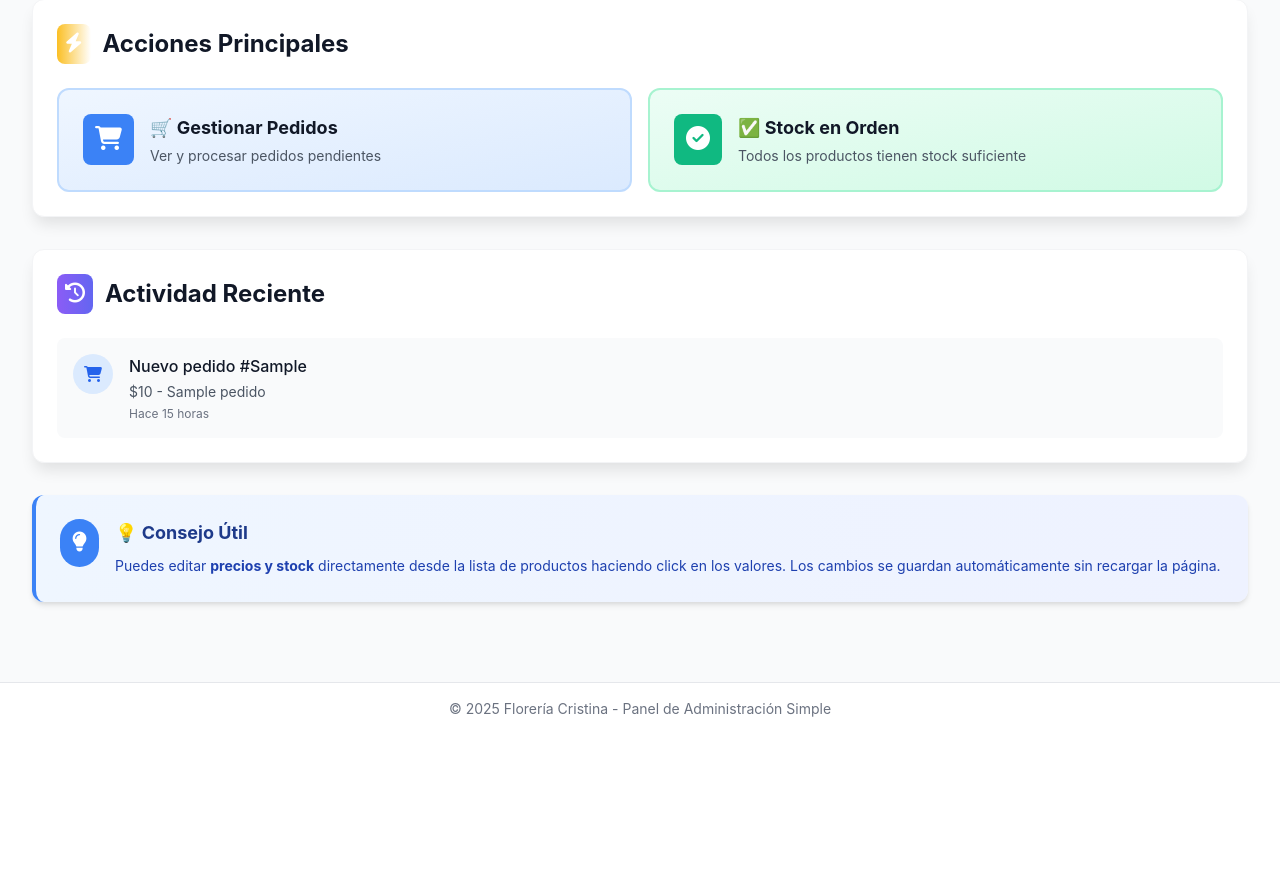
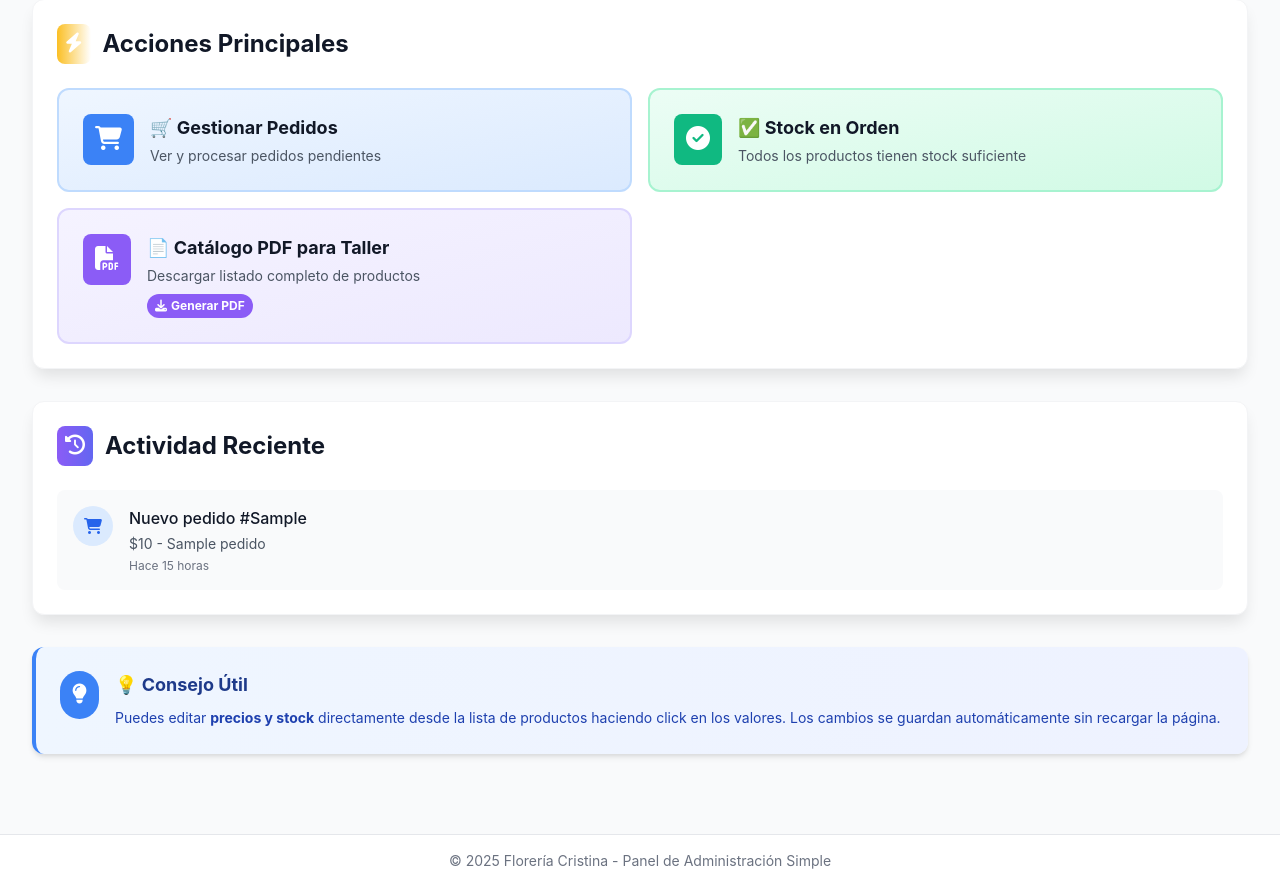
Before and after one commit to mazzuccoda/e-comerce-floreria, a Django app: page /admin-simple/ in a window 1280 px wide. Shown: the part 449-1336 px from the top of the page. Before the commit the page ends 1166 px from the top, so only its background shows below. Run offline with Django 5.2, Linux system fonts and the light colour scheme; a user stored in the database is signed in; tables that the repository leaves empty hold one stand-in row (values such as "Sample post"); parts of the project's set-up code (start-up, migrations or seed data) failed here and were passed over.

Commit message:
feat: Agregar generador de PDF de catálogo de productos para taller

```diff
--- a/admin_simple/templates/admin_simple/dashboard.html
+++ b/admin_simple/templates/admin_simple/dashboard.html
@@ -125,6 +125,23 @@
             </div>
         </div>
         {% endif %}
+
+        <!-- Generar PDF de Catálogo -->
+        <a href="{% url 'admin_simple:catalogo-pdf' %}"
+           class="group relative overflow-hidden bg-gradient-to-br from-purple-50 to-purple-100 hover:from-purple-100 hover:to-purple-200 rounded-xl p-4 sm:p-6 transition-all duration-300 transform hover:-translate-y-1 hover:shadow-lg border-2 border-purple-200">
+            <div class="flex items-start">
+                <div class="bg-purple-500 rounded-lg p-2.5 sm:p-3 group-hover:scale-110 transition-transform duration-300">
+                    <i class="fas fa-file-pdf text-white text-xl sm:text-2xl"></i>
+                </div>
+                <div class="ml-3 sm:ml-4 flex-1">
+                    <p class="font-bold text-gray-900 text-base sm:text-lg">📄 Catálogo PDF para Taller</p>
+                    <p class="text-xs sm:text-sm text-gray-600 mt-1">Descargar listado completo de productos</p>
+                    <div class="mt-2 inline-flex items-center px-2 py-1 bg-purple-500 text-white text-xs font-bold rounded-full">
+                        <i class="fas fa-download mr-1"></i> Generar PDF
+                    </div>
+                </div>
+            </div>
+        </a>
     </div>
 </div>
 
--- a/admin_simple/urls.py
+++ b/admin_simple/urls.py
@@ -15,6 +15,7 @@ urlpatterns = [
     path('productos/<int:pk>/toggle/', views.producto_toggle, name='producto-toggle'),
     path('productos/<int:pk>/toggle-destacado/', views.producto_toggle_destacado, name='producto-toggle-destacado'),
     path('productos/<int:pk>/update-field/', views.producto_update_field, name='producto-update-field'),
+    path('productos/catalogo-pdf/', views.generar_catalogo_pdf, name='catalogo-pdf'),
 
     # Imágenes de productos
     path('imagenes/<int:pk>/eliminar/', views.imagen_delete, name='imagen-delete'),
--- a/admin_simple/views.py
+++ b/admin_simple/views.py
@@ -8,6 +8,14 @@ from django.core.paginator import Paginator
 from django.contrib import messages
 from datetime import timedelta
 import logging
+from io import BytesIO
+from reportlab.lib import colors
+from reportlab.lib.pagesizes import A4, landscape
+from reportlab.lib.styles import getSampleStyleSheet, ParagraphStyle
+from reportlab.lib.units import cm
+from reportlab.platypus import SimpleDocTemplate, Table, TableStyle, Paragraph, Spacer, Image as RLImage
+from reportlab.lib.enums import TA_CENTER, TA_LEFT
+import requests
 
 from pedidos.models import Pedido
 from catalogo.models import Producto, Categoria, ProductoImagen
@@ -830,3 +838,137 @@ def imagen_set_primary(request, pk):
             'success': False,
             'error': str(e)
         }, status=400)
+
+
+@login_required
+@user_passes_test(is_superuser, login_url='/admin/')
+def generar_catalogo_pdf(request):
+    """
+    Genera un PDF con todos los productos activos para usar en el taller
+    """
+    try:
+        # Crear el objeto HttpResponse con el tipo de contenido PDF
+        response = HttpResponse(content_type='application/pdf')
+        response['Content-Disposition'] = f'attachment; filename="catalogo_productos_{timezone.now().strftime("%Y%m%d")}.pdf"'
+
+        # Crear el buffer
+        buffer = BytesIO()
+
+        # Crear el documento PDF en orientación horizontal
+        doc = SimpleDocTemplate(buffer, pagesize=landscape(A4),
+                               rightMargin=1*cm, leftMargin=1*cm,
+                               topMargin=1.5*cm, bottomMargin=1*cm)
+
+        # Contenedor para los elementos del PDF
+        elements = []
+
+        # Estilos
+        styles = getSampleStyleSheet()
+        title_style = ParagraphStyle(
+            'CustomTitle',
+            parent=styles['Heading1'],
+            fontSize=18,
+            textColor=colors.HexColor('#2c5f2d'),
+            spaceAfter=20,
+            alignment=TA_CENTER,
+            fontName='Helvetica-Bold'
+        )
+
+        # Título
+        elements.append(Paragraph(f"Catálogo de Productos - {timezone.now().strftime('%d/%m/%Y')}", title_style))
+        elements.append(Spacer(1, 0.5*cm))
+
+        # Obtener productos activos ordenados por categoría
+        productos = Producto.objects.filter(is_active=True).select_related('categoria').order_by('categoria__nombre', 'nombre')
+
+        if not productos.exists():
+            elements.append(Paragraph("No hay productos activos para mostrar", styles['Normal']))
+        else:
+            # Crear tabla de productos
+            data = [['Código', 'Nombre', 'Categoría', 'Precio', 'Stock', 'Descripción']]
+
+            for producto in productos:
+                # Formatear precio
+                precio_str = f"${float(producto.precio):,.2f}".replace(',', '.')
+
+                # Descripción corta (máximo 100 caracteres)
+                descripcion = producto.descripcion[:100] + '...' if len(producto.descripcion) > 100 else producto.descripcion
+                descripcion = descripcion.replace('\n', ' ').replace('\r', '')
+
+                # Stock con indicador visual
+                stock_str = str(producto.stock)
+                if producto.stock == 0:
+                    stock_str = "SIN STOCK"
+                elif producto.stock < 5:
+                    stock_str = f"{producto.stock} ⚠️"
+
+                data.append([
+                    str(producto.id),
+                    producto.nombre,
+                    producto.categoria.nombre if producto.categoria else '-',
+                    precio_str,
+                    stock_str,
+                    descripcion
+                ])
+
+            # Crear tabla
+            table = Table(data, colWidths=[2*cm, 6*cm, 3.5*cm, 3*cm, 2.5*cm, 8*cm])
+
+            # Estilo de la tabla
+            table.setStyle(TableStyle([
+                # Encabezado
+                ('BACKGROUND', (0, 0), (-1, 0), colors.HexColor('#2c5f2d')),
+                ('TEXTCOLOR', (0, 0), (-1, 0), colors.whitesmoke),
+                ('ALIGN', (0, 0), (-1, 0), 'CENTER'),
+                ('FONTNAME', (0, 0), (-1, 0), 'Helvetica-Bold'),
+                ('FONTSIZE', (0, 0), (-1, 0), 10),
+                ('BOTTOMPADDING', (0, 0), (-1, 0), 12),
+
+                # Contenido
+                ('BACKGROUND', (0, 1), (-1, -1), colors.beige),
+                ('TEXTCOLOR', (0, 1), (-1, -1), colors.black),
+                ('ALIGN', (0, 1), (0, -1), 'CENTER'),  # Código centrado
+                ('ALIGN', (3, 1), (4, -1), 'CENTER'),  # Precio y Stock centrados
+                ('FONTNAME', (0, 1), (-1, -1), 'Helvetica'),
+                ('FONTSIZE', (0, 1), (-1, -1), 8),
+                ('TOPPADDING', (0, 1), (-1, -1), 6),
+                ('BOTTOMPADDING', (0, 1), (-1, -1), 6),
+                ('LEFTPADDING', (0, 1), (-1, -1), 5),
+                ('RIGHTPADDING', (0, 1), (-1, -1), 5),
+
+                # Bordes
+                ('GRID', (0, 0), (-1, -1), 0.5, colors.grey),
+                ('LINEBELOW', (0, 0), (-1, 0), 2, colors.HexColor('#2c5f2d')),
+
+                # Alternar colores de filas
+                ('ROWBACKGROUNDS', (0, 1), (-1, -1), [colors.white, colors.HexColor('#f0f0f0')]),
+            ]))
+
+            elements.append(table)
+
+            # Agregar resumen al final
+            elements.append(Spacer(1, 1*cm))
+            resumen_style = ParagraphStyle(
+                'Resumen',
+                parent=styles['Normal'],
+                fontSize=10,
+                textColor=colors.HexColor('#2c5f2d'),
+                fontName='Helvetica-Bold'
+            )
+            elements.append(Paragraph(f"Total de productos: {productos.count()}", resumen_style))
+
+        # Construir el PDF
+        doc.build(elements)
+
+        # Obtener el valor del buffer y escribirlo en la respuesta
+        pdf = buffer.getvalue()
+        buffer.close()
+        response.write(pdf)
+
+        logger.info(f'PDF de catálogo generado por {request.user.username}')
+        return response
+
+    except Exception as e:
+        logger.error(f'Error generando PDF de catálogo: {str(e)}')
+        messages.error(request, f'Error al generar el PDF: {str(e)}')
+        return redirect('admin_simple:dashboard')
```
